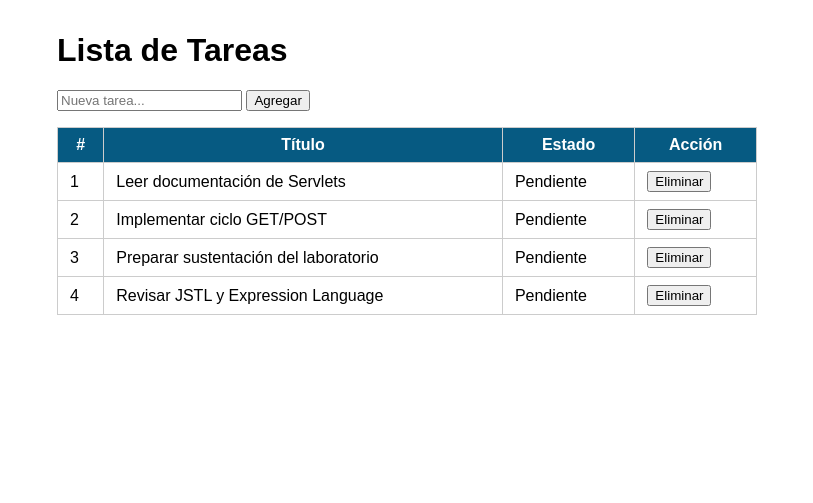
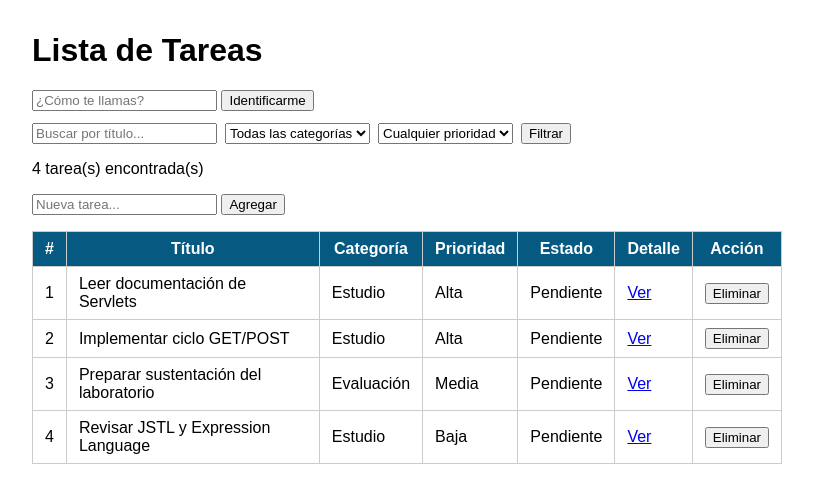
Before and after one commit to BryanGelvez23/gelvez-post1-u5, a Java web app: page /tareas in a window 1280 px wide. Shown: the top 503 px of the page, without its empty margins (233-1046 px from the left). Run offline with Tomcat 11, a stand-in JSP engine, Linux system fonts and the light colour scheme; data that the repository does not hold is empty.

Commit message:
feat: filtro, saludo de sesion y hoja de estilos externa (parte 2)

```diff
--- a/src/main/webapp/WEB-INF/views/tareas.jsp
+++ b/src/main/webapp/WEB-INF/views/tareas.jsp
@@ -1,42 +1,85 @@
 <%@ page contentType="text/html;charset=UTF-8" %>
-<%@ taglib prefix="c" uri="http://java.sun.com/jsp/jstl/core" %>
+<%@ taglib prefix="c"   uri="http://java.sun.com/jsp/jstl/core" %>
+<%@ taglib prefix="fn"  uri="http://java.sun.com/jsp/jstl/functions" %>
 <!DOCTYPE html>
 <html lang="es">
 <head>
     <meta charset="UTF-8">
     <title>Gestión de Tareas</title>
-    <style>
-        body { font-family: Arial, sans-serif; max-width: 700px; margin: 2rem auto; }
-        table { width: 100%; border-collapse: collapse; margin-top: 1rem; }
-        th, td { border: 1px solid #ccc; padding: 8px 12px; }
-        th { background: #065A82; color: white; }
-        .error { color: #C62828; background: #FFEBEE; padding: 8px; }
-        .completada { text-decoration: line-through; color: #808080; }
-    </style>
+    <link rel="stylesheet"
+          href="${pageContext.request.contextPath}/css/estilos.css">
 </head>
 <body>
     <h1>Lista de Tareas</h1>
 
+    <!-- Saludo de sesión -->
+    <c:choose>
+        <c:when test="${not empty sessionScope.usuario}">
+            <p class="saludo">Hola, ${sessionScope.usuario}</p>
+        </c:when>
+        <c:otherwise>
+            <form method="post" action="${pageContext.request.contextPath}/tareas">
+                <input type="hidden" name="accion" value="identificar">
+                <input type="text" name="nombre" placeholder="¿Cómo te llamas?" required>
+                <button type="submit">Identificarme</button>
+            </form>
+        </c:otherwise>
+    </c:choose>
+
+    <!-- Mensajes de error -->
     <c:if test="${not empty error}">
         <p class="error">${error}</p>
     </c:if>
+    <c:if test="${param.error == 'no-encontrada'}">
+        <p class="error">La tarea solicitada no existe.</p>
+    </c:if>
 
+    <!-- Filtro combinado: texto + categoría + prioridad -->
+    <form method="get" action="${pageContext.request.contextPath}/tareas" class="filtro">
+        <input type="text" name="q" value="${filtroTexto}" placeholder="Buscar por título...">
+        <select name="cat">
+            <option value="">Todas las categorías</option>
+            <c:forEach var="cat" items="${categorias}">
+                <option value="${cat}" ${cat == filtroCategoria ? "selected" : ""}>${cat}</option>
+            </c:forEach>
+        </select>
+        <select name="prioridad">
+            <option value="">Cualquier prioridad</option>
+            <option value="Alta"  ${filtroPrioridad == "Alta"  ? "selected" : ""}>Alta</option>
+            <option value="Media" ${filtroPrioridad == "Media" ? "selected" : ""}>Media</option>
+            <option value="Baja"  ${filtroPrioridad == "Baja"  ? "selected" : ""}>Baja</option>
+        </select>
+        <button type="submit">Filtrar</button>
+    </form>
+    <p>${fn:length(tareas)} tarea(s) encontrada(s)</p>
+
+    <!-- Formulario agregar tarea -->
     <form method="post" action="${pageContext.request.contextPath}/tareas">
         <input type="hidden" name="accion" value="agregar">
         <input type="text"   name="titulo" placeholder="Nueva tarea..." required>
         <button type="submit">Agregar</button>
     </form>
 
+    <!-- Tabla de tareas -->
     <table>
-        <thead><tr><th>#</th><th>Título</th><th>Estado</th><th>Acción</th></tr></thead>
+        <thead><tr>
+            <th>#</th><th>Título</th><th>Categoría</th><th>Prioridad</th>
+            <th>Estado</th><th>Detalle</th><th>Acción</th>
+        </tr></thead>
         <tbody>
         <c:forEach var="t" items="${tareas}">
             <tr>
                 <td>${t.id}</td>
                 <td class="${t.completada ? 'completada' : ''}">${t.titulo}</td>
+                <td>${t.categoria}</td>
+                <td>${t.prioridad}</td>
                 <td>${t.completada ? "Completada" : "Pendiente"}</td>
                 <td>
-                    <form method="post" action="${pageContext.request.contextPath}/tareas">
+                    <a href="${pageContext.request.contextPath}/tareas/detalle?id=${t.id}">Ver</a>
+                </td>
+                <td>
+                    <form method="post"
+                          action="${pageContext.request.contextPath}/tareas">
                         <input type="hidden" name="accion" value="eliminar">
                         <input type="hidden" name="id"     value="${t.id}">
                         <button type="submit">Eliminar</button>
--- /dev/null
+++ b/src/main/webapp/css/estilos.css
@@ -0,0 +1,11 @@
+body { font-family: Arial, sans-serif; max-width: 750px; margin: 2rem auto; }
+table { width: 100%; border-collapse: collapse; margin-top: 1rem; }
+th, td { border: 1px solid #ccc; padding: 8px 12px; }
+th { background: #065A82; color: white; }
+.error { color: #C62828; background: #FFEBEE; padding: 8px; }
+.completada { text-decoration: line-through; color: #808080; }
+.filtro { display: flex; gap: 8px; margin-bottom: 1rem; flex-wrap: wrap; }
+.saludo { color: #21295C; font-weight: bold; }
+table.detalle th { width: 160px; text-align: left; background: #1C7293; }
+form { margin-bottom: 0.75rem; }
+td form { margin-bottom: 0; }
```
